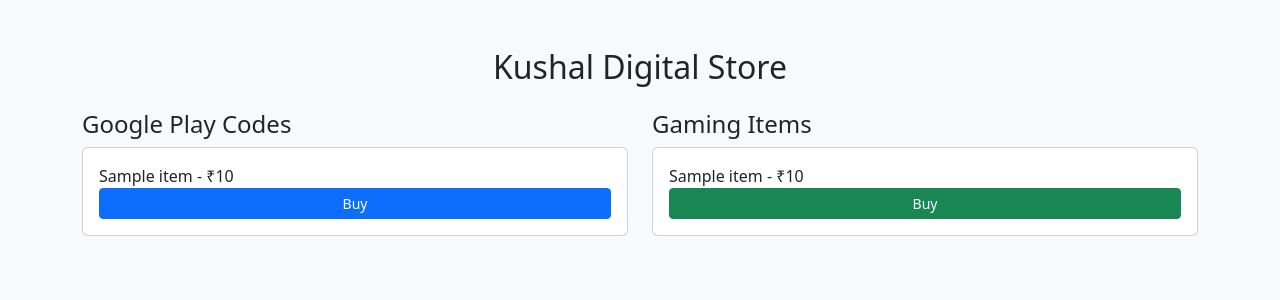
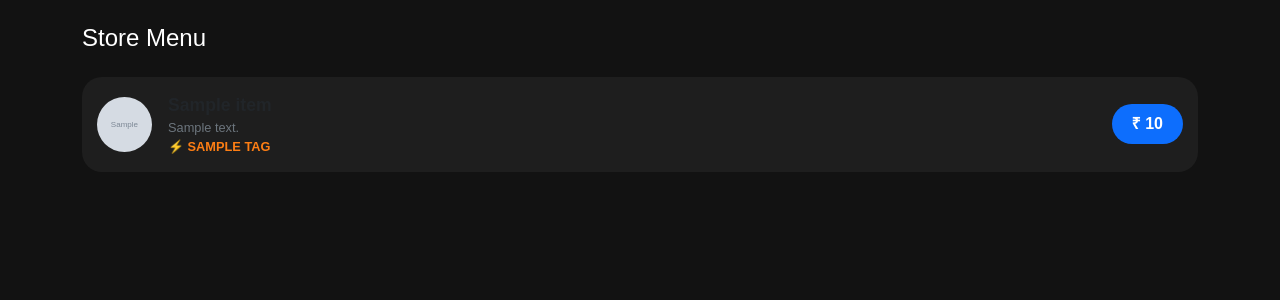
Before and after one commit to RAHU1027/Free-fire, a Flask app: template templates/index.html in a window 1280 px wide. Shown: the top 300 px of the page. Run offline with Flask 3, Linux system fonts and the light colour scheme; the template is opened without the code that fills it: most values are stand-ins (such as "Sample title", 1, 10 or a date in 2020); grey boxes marked "Sample" are stand-in pictures.

Commit message:
Update index.html

```diff
--- a/templates/index.html
+++ b/templates/index.html
@@ -1,28 +1,34 @@
 <!DOCTYPE html>
-<html>
+<html lang="en">
 <head>
     <link href="https://cdn.jsdelivr.net/npm/bootstrap@5.3.0/dist/css/bootstrap.min.css" rel="stylesheet">
-    <title>Kushal Store</title>
+    <style>
+        body { background-color: #121212; color: #ffffff; font-family: sans-serif; }
+        .card { background-color: #1e1e1e; border-radius: 20px; border: none; margin-bottom: 12px; padding: 15px; }
+        .item-icon { width: 55px; height: 55px; object-fit: cover; border-radius: 50%; }
+        .btn-price { background-color: #0d6efd; color: white; border-radius: 25px; padding: 8px 20px; font-weight: bold; border: none; }
+        .tag-instant { color: #ffc107; font-size: 0.8rem; font-weight: bold; }
+        .tag-popular { color: #fd7e14; font-size: 0.8rem; font-weight: bold; }
+    </style>
 </head>
-<body class="bg-light">
-    <div class="container mt-5">
-        <h2 class="text-center mb-4">Kushal Digital Store</h2>
-        <div class="row">
-            <!-- Google Play Column -->
-            <div class="col-md-6">
-                <h4>Google Play Codes</h4>
-                {% for item in products.google_play %}
-                <div class="card mb-2 p-3">{{ item.name }} - ₹{{ item.price }} <button class="btn btn-sm btn-primary">Buy</button></div>
-                {% endfor %}
+<body>
+    <div class="container mt-4">
+        <h4 class="mb-4">Store Menu</h4>
+        {% for item in products %}
+        <div class="card d-flex flex-row align-items-center justify-content-between">
+            <div class="d-flex align-items-center">
+                <img src="{{ url_for('static', filename='images/' + item.image) }}" class="item-icon me-3">
+                <div>
+                    <div style="font-weight: bold; font-size: 1.1rem;">{{ item.name }}</div>
+                    <div class="text-secondary" style="font-size: 0.8rem;">{{ item.desc }}</div>
+                    <div class="{{ 'tag-instant' if item.tag == 'instant' else 'tag-popular' }}">
+                        ⚡ {{ item.tag | upper }}
+                    </div>
+                </div>
             </div>
-            <!-- Gaming Column -->
-            <div class="col-md-6">
-                <h4>Gaming Items</h4>
-                {% for item in products.gaming %}
-                <div class="card mb-2 p-3">{{ item.name }} - ₹{{ item.price }} <button class="btn btn-sm btn-success">Buy</button></div>
-                {% endfor %}
-            </div>
+            <button class="btn-price">₹ {{ item.price }}</button>
         </div>
+        {% endfor %}
     </div>
 </body>
 </html>
```
